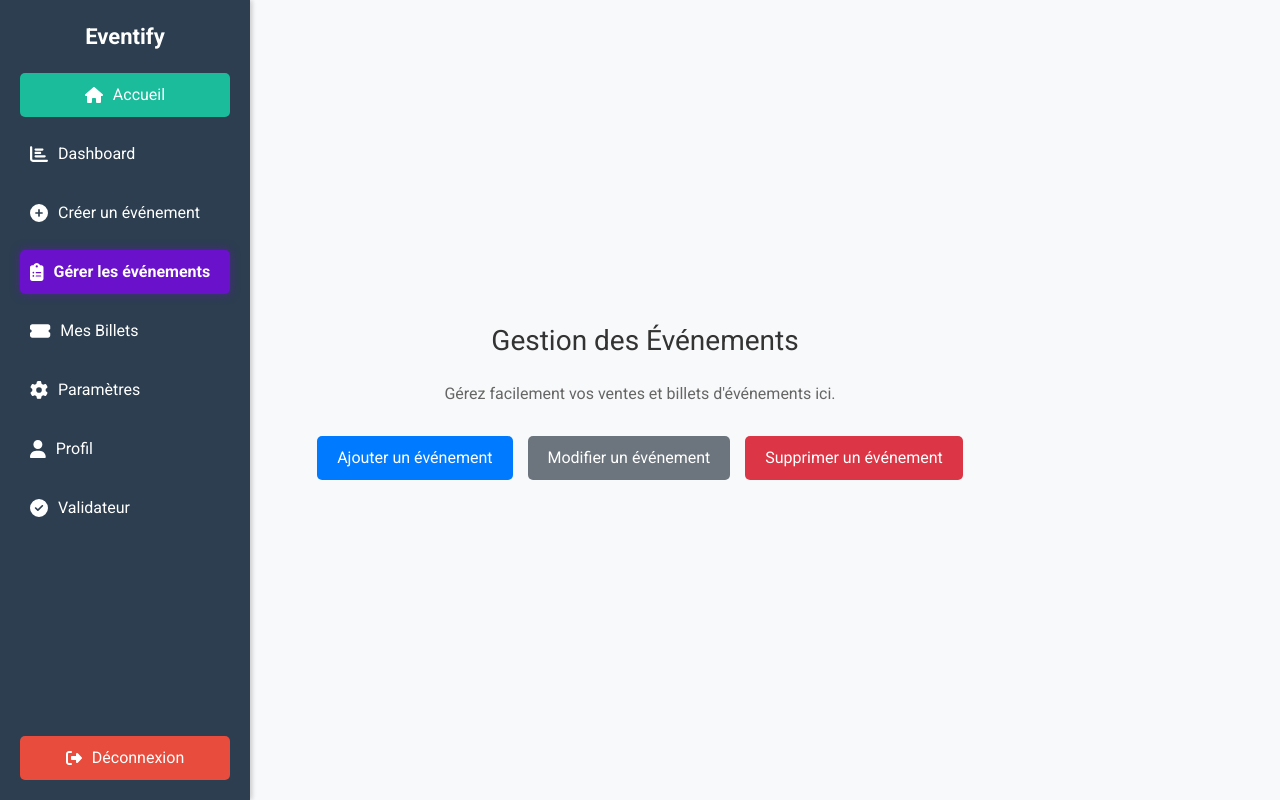
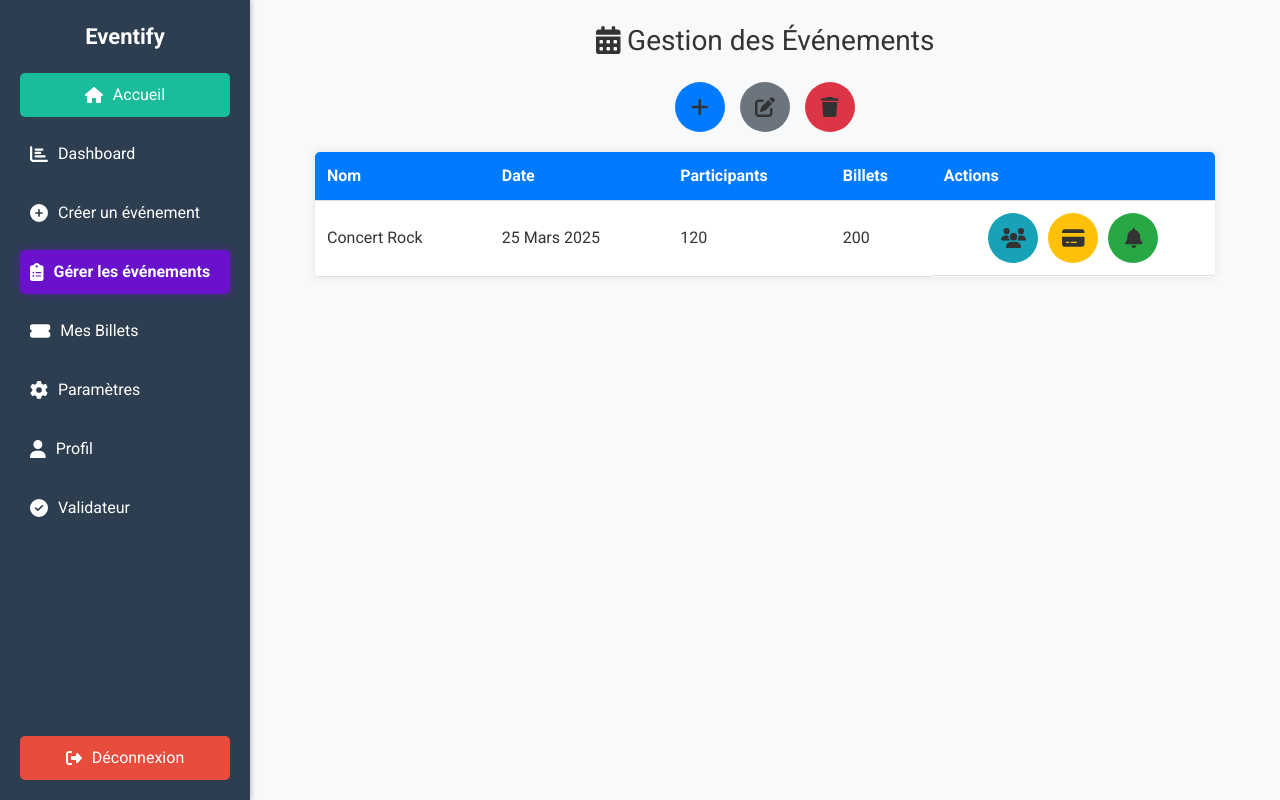
Before and after one commit to elomAglan/event-platform, a React (Vite) app: page /gestionevent in a window 1280 px wide. Built offline with nearby package versions, Linux system fonts and the light colour scheme.

Commit message:
actualiser

```diff
--- a/package.json
+++ b/package.json
@@ -10,6 +10,7 @@
     "preview": "vite preview"
   },
   "dependencies": {
+    "@fortawesome/fontawesome-free": "^6.7.2",
     "@fortawesome/fontawesome-svg-core": "^6.7.2",
     "@fortawesome/free-brands-svg-icons": "^6.7.2",
     "@fortawesome/free-solid-svg-icons": "^6.7.2",
--- a/src/page/Createvent.jsx
+++ b/src/page/Createvent.jsx
@@ -19,12 +19,12 @@ const ProgressBar = styled.div`
 `;
 
 const FormContainer = styled.div`
-  max-width: 400px;
-  margin: 20px auto;
+  max-width: 500px;
+  margin: 40px auto;
   background: white;
-  padding: 25px;
+  padding: 30px;
   border-radius: 10px;
-  box-shadow: 0px 4px 15px rgba(0, 0, 0, 0.2);
+  box-shadow: 0px 4px 20px rgba(0, 0, 0, 0.3);
   text-align: center;
 `;
 
@@ -47,7 +47,7 @@ const Button = styled.button`
 
 const Input = styled.input`
   width: 100%;
-  padding: 10px;
+  padding: 12px;
   margin: 10px 0;
   border: 1px solid #ccc;
   border-radius: 5px;
@@ -55,7 +55,7 @@ const Input = styled.input`
 
 const TextArea = styled.textarea`
   width: 100%;
-  padding: 10px;
+  padding: 12px;
   margin: 10px 0;
   border: 1px solid #ccc;
   border-radius: 5px;
@@ -64,13 +64,15 @@ const TextArea = styled.textarea`
 
 const CreateEvent = () => {
   const [step, setStep] = useState(1);
-  const [progress, setProgress] = useState(25);
+  const [progress, setProgress] = useState(16.6);
   const [showModal, setShowModal] = useState(false);
   const [formData, setFormData] = useState({
     eventName: "",
     eventDate: "",
     eventLocation: "",
     eventDescription: "",
+    phoneNumber: "",
+    paymentInfo: "",
   });
 
   const handleChange = (e) => {
@@ -84,7 +86,7 @@ const CreateEvent = () => {
   const nextStep = () => {
     if (validateStep()) {
       setStep(step + 1);
-      setProgress(((step + 1) / 4) * 100);
+      setProgress(((step + 1) / 6) * 100);
     } else {
       alert("Veuillez remplir ce champ avant de continuer.");
     }
@@ -92,7 +94,7 @@ const CreateEvent = () => {
 
   const prevStep = () => {
     setStep(step - 1);
-    setProgress(((step - 1) / 4) * 100);
+    setProgress(((step - 1) / 6) * 100);
   };
 
   const handleSubmit = (e) => {
@@ -105,7 +107,7 @@ const CreateEvent = () => {
 
   return (
     <FormContainer>
-      <h2>Créer un Événement</h2>
+      <h2>Créer un Événement Sécurisé</h2>
       <ProgressBarContainer>
         <ProgressBar style={{ width: `${progress}%` }} />
       </ProgressBarContainer>
@@ -134,10 +136,22 @@ const CreateEvent = () => {
             <TextArea name="eventDescription" value={formData.eventDescription} onChange={handleChange} required />
           </motion.div>
         )}
+        {step === 5 && (
+          <motion.div key="step5" initial={{ opacity: 0 }} animate={{ opacity: 1 }} exit={{ opacity: 0 }}>
+            <label>Numéro de téléphone</label>
+            <Input type="tel" name="phoneNumber" value={formData.phoneNumber} onChange={handleChange} required />
+          </motion.div>
+        )}
+        {step === 6 && (
+          <motion.div key="step6" initial={{ opacity: 0 }} animate={{ opacity: 1 }} exit={{ opacity: 0 }}>
+            <label>Informations de paiement</label>
+            <Input type="text" name="paymentInfo" value={formData.paymentInfo} onChange={handleChange} required />
+          </motion.div>
+        )}
       </AnimatePresence>
       <div>
         {step > 1 && <Button onClick={prevStep}>Retour</Button>}
-        {step < 4 ? (
+        {step < 6 ? (
           <Button primary onClick={nextStep}>Suivant</Button>
         ) : (
           <Button primary onClick={handleSubmit}>Créer</Button>
@@ -150,26 +164,19 @@ const CreateEvent = () => {
 
 const Modal = ({ onClose }) => (
   <motion.div
-    initial={{ opacity: 0, scale: 0.8 }}
-    animate={{ opacity: 1, scale: 1 }}
-    exit={{ opacity: 0, scale: 0.8 }}
-    transition={{ type: "spring", stiffness: 120, damping: 14 }}
+    initial={{ opacity: 0 }}
+    animate={{ opacity: 1 }}
+    exit={{ opacity: 0 }}
+    transition={{ duration: 0.3 }}
     style={{
-      position: "fixed",
-      top: "50%",
-      left: "50%",
-      transform: "translate(-50%, -50%)",
-      backgroundColor: "#ffffff",
-      padding: "2rem",
-      borderRadius: "1rem",
-      textAlign: "center",
-      zIndex: 1002,
-      boxShadow: "0 4px 20px rgba(0, 0, 0, 0.3)",
-    }}
-  >
-    <h2>✅ Événement créé avec succès !</h2>
-    <p>Votre événement est prêt. Vous pouvez maintenant le gérer depuis votre tableau de bord.</p>
-    <Button primary onClick={onClose}>OK</Button>
+      position: "fixed", top: 0, left: 0, width: "100vw", height: "100vh",
+      backgroundColor: "rgba(0, 0, 0, 0.5)", display: "flex",
+      alignItems: "center", justifyContent: "center", zIndex: 1000,
+    }}>
+    <motion.div style={{ backgroundColor: "#fff", padding: "2rem", borderRadius: "1rem", textAlign: "center" }}>
+      <h2>✅ Événement sécurisé créé avec succès !</h2>
+      <Button primary onClick={onClose}>OK</Button>
+    </motion.div>
   </motion.div>
 );
 
--- a/src/page/Gestionevent.css
+++ b/src/page/Gestionevent.css
@@ -1,8 +1,10 @@
+/* Conteneur principal */
 .gestionevent-container {
   display: flex;
   height: 100vh;
 }
 
+/* Contenu principal */
 .gestionevent-content {
   flex: 1;
   padding: 20px;
@@ -10,44 +12,52 @@
   display: flex;
   flex-direction: column;
   align-items: center;
-  justify-content: center;
+  overflow-y: auto;
+  margin-left: 250px; /* Décalage pour la Sidebar */
 }
 
+/* En-tête */
 .gestionevent-header {
   font-size: 28px;
   color: #333;
   margin-bottom: 20px;
+  display: flex;
+  align-items: center;
+  gap: 10px;
 }
 
 .gestionevent-header i {
-  margin-right: 10px;
   color: #007bff;
 }
 
-.gestionevent-description {
-  font-size: 16px;
-  color: #666;
-  margin-bottom: 30px;
-  text-align: center;
-}
-
+/* Actions principales */
 .gestionevent-actions {
   display: flex;
   gap: 15px;
+  margin-bottom: 20px;
 }
 
-.btn {
-  padding: 10px 20px;
-  font-size: 16px;
+/* Boutons sous forme d’icônes */
+.btn-icon {
+  width: 50px;
+  height: 50px;
+  display: flex;
+  align-items: center;
+  justify-content: center;
+  font-size: 20px;
   border: none;
   cursor: pointer;
-  border-radius: 5px;
+  border-radius: 50%;
   transition: 0.3s ease-in-out;
+}
+
+.btn-icon i {
+  color: white;
+  font-size: 22px; /* Augmentation de la taille de l'icône */
 }
 
 .btn-primary {
   background: #007bff;
-  color: white;
 }
 
 .btn-primary:hover {
@@ -56,7 +66,6 @@
 
 .btn-secondary {
   background: #6c757d;
-  color: white;
 }
 
 .btn-secondary:hover {
@@ -65,9 +74,69 @@
 
 .btn-danger {
   background: #dc3545;
-  color: white;
 }
 
 .btn-danger:hover {
   background: #bd2130;
 }
+
+.btn-info {
+  background: #17a2b8;
+}
+
+.btn-info:hover {
+  background: #138496;
+}
+
+.btn-warning {
+  background: #ffc107;
+}
+
+.btn-warning:hover {
+  background: #e0a800;
+}
+
+.btn-success {
+  background: #28a745;
+}
+
+.btn-success:hover {
+  background: #218838;
+}
+
+/* Liste des événements */
+.gestionevent-list {
+  width: 100%;
+  max-width: 900px;
+}
+
+.table {
+  width: 100%;
+  border-collapse: collapse;
+  background: white;
+  box-shadow: 0px 0px 10px rgba(0, 0, 0, 0.1);
+  border-radius: 5px;
+  overflow: hidden;
+}
+
+.table th,
+.table td {
+  padding: 12px;
+  text-align: left;
+  border-bottom: 1px solid #ddd;
+}
+
+.table th {
+  background: #007bff;
+  color: white;
+}
+
+.table tr:hover {
+  background: #f1f1f1;
+}
+
+.actions {
+  display: flex;
+  gap: 10px;
+  justify-content: center;
+}
--- a/src/page/Gestionevent.jsx
+++ b/src/page/Gestionevent.jsx
@@ -1,4 +1,14 @@
 import React from "react";
+import {
+  faCalendarAlt,
+  faPlus,
+  faEdit,
+  faTrash,
+  faUsers,
+  faCreditCard,
+  faBell
+} from "@fortawesome/free-solid-svg-icons";
+import { FontAwesomeIcon } from "@fortawesome/react-fontawesome";
 import Sidebar from "../components/Sidebar";
 import "./Gestionevent.css"; // Assure-toi d'ajouter les styles ici
 
@@ -7,17 +17,58 @@ const Gestionevent = () => {
     <div className="gestionevent-container">
       <Sidebar />
       <div className="gestionevent-content">
+        {/* En-tête */}
         <div className="gestionevent-header">
-          <h1><i className="fas fa-calendar-alt"></i> Gestion des Événements</h1>
+          <h1>
+            <FontAwesomeIcon icon={faCalendarAlt} /> Gestion des Événements
+          </h1>
         </div>
-        <p className="gestionevent-description">
-          Gérez facilement vos ventes et billets d'événements ici.
-        </p>
 
+        {/* Actions principales */}
         <div className="gestionevent-actions">
-          <button className="btn btn-primary"><i className="fas fa-plus"></i> Ajouter un événement</button>
-          <button className="btn btn-secondary"><i className="fas fa-edit"></i> Modifier un événement</button>
-          <button className="btn btn-danger"><i className="fas fa-trash"></i> Supprimer un événement</button>
+          <button className="btn-icon btn-primary">
+            <FontAwesomeIcon icon={faPlus} />
+          </button>
+          <button className="btn-icon btn-secondary">
+            <FontAwesomeIcon icon={faEdit} />
+          </button>
+          <button className="btn-icon btn-danger">
+            <FontAwesomeIcon icon={faTrash} />
+          </button>
+        </div>
+
+        {/* Liste des événements */}
+        <div className="gestionevent-list">
+          <table className="table">
+            <thead>
+              <tr>
+                <th>Nom</th>
+                <th>Date</th>
+                <th>Participants</th>
+                <th>Billets</th>
+                <th>Actions</th>
+              </tr>
+            </thead>
+            <tbody>
+              <tr>
+                <td>Concert Rock</td>
+                <td>25 Mars 2025</td>
+                <td>120</td>
+                <td>200</td>
+                <td className="actions">
+                  <button className="btn-icon btn-info">
+                    <FontAwesomeIcon icon={faUsers} />
+                  </button>
+                  <button className="btn-icon btn-warning">
+                    <FontAwesomeIcon icon={faCreditCard} />
+                  </button>
+                  <button className="btn-icon btn-success">
+                    <FontAwesomeIcon icon={faBell} />
+                  </button>
+                </td>
+              </tr>
+            </tbody>
+          </table>
         </div>
       </div>
     </div>
```
Also changed, not shown: 1 other file (tests, documents, lock files or other folders).
